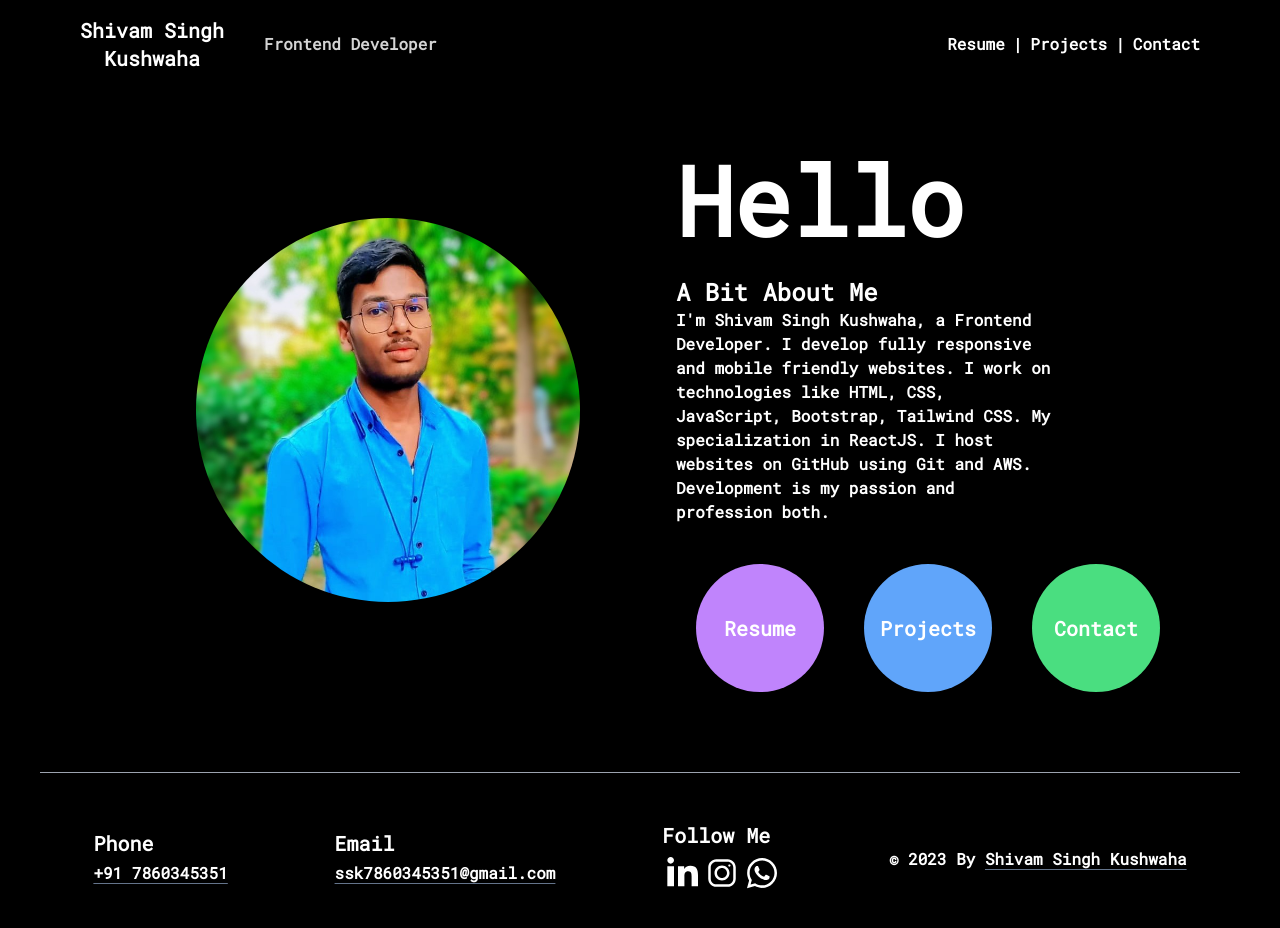
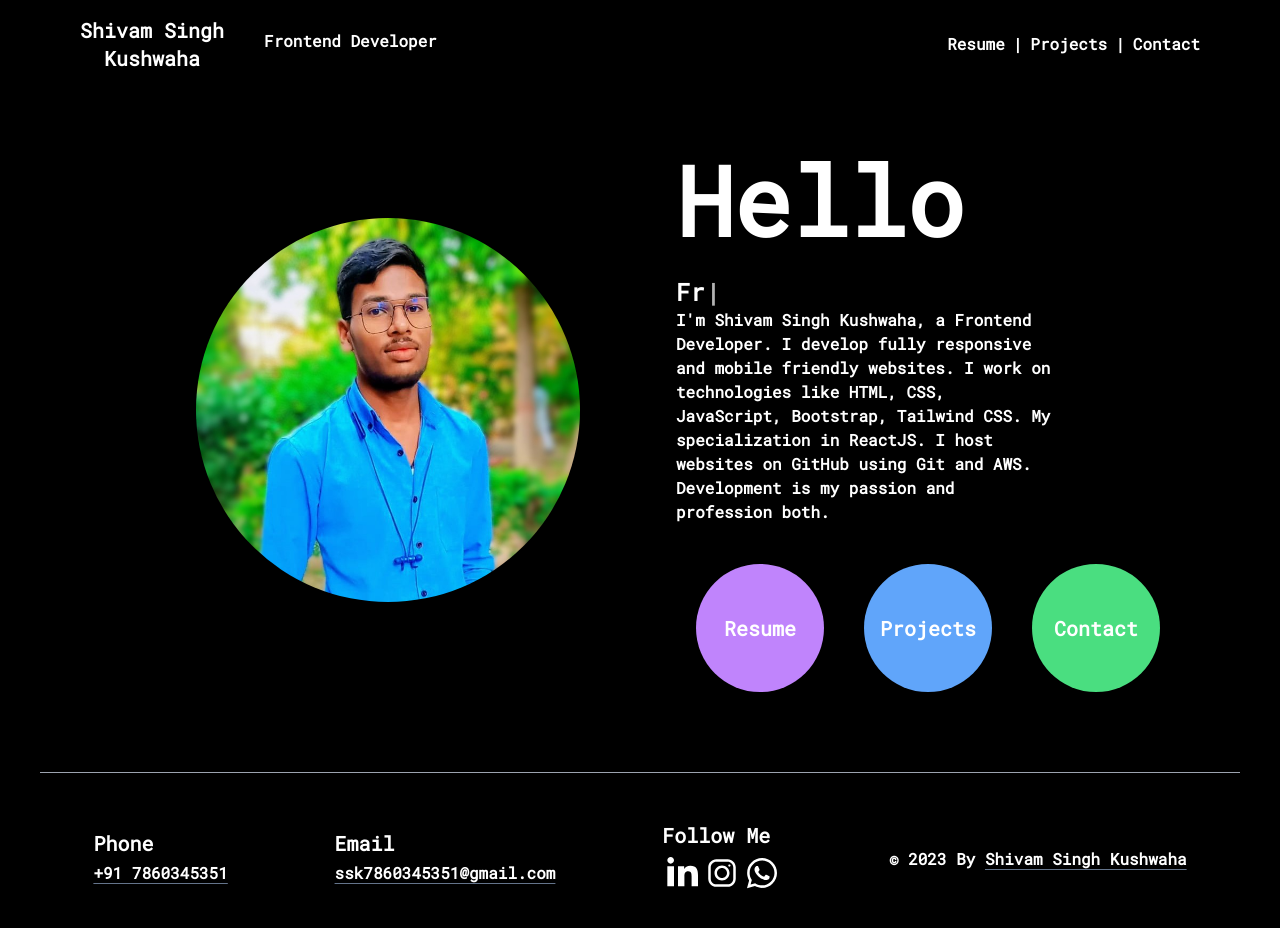
Before and after one commit to shivamsk-creator/shivam-portfolio, a React (Create React App) app: page / in a window 1280 px wide. Shown: the top 928 px of the page. Built offline with nearby package versions, Linux system fonts and the light colour scheme; a web font is replaced by a local one.

Commit message:
added typewriter and animation bounce

```diff
--- a/package.json
+++ b/package.json
@@ -11,6 +11,7 @@
     "react-router-dom": "^6.9.0",
     "react-scripts": "5.0.1",
     "swiper": "^9.1.1",
+    "typewriter-effect": "^2.19.0",
     "web-vitals": "^2.1.4"
   },
   "scripts": {
--- a/src/Homepage.jsx
+++ b/src/Homepage.jsx
@@ -1,6 +1,7 @@
 import React, { useEffect } from "react";
 import { NavLink } from "react-router-dom";
 import profilePic from "./img/profile-pic.jpg";
+import Typewriter from "typewriter-effect";
 
 let Homepage = () => {
   useEffect(() => {
@@ -24,7 +25,15 @@ let Homepage = () => {
           {/* Profile Content */}
           <div className="profile-content px-8 md:px-20 lg:px-0">
             <h1 className="text-8xl  mt-16 mb-7 ">Hello</h1>
-            <h3 className="text-2xl">A Bit About Me</h3>
+            <h3 className="text-2xl">
+              <Typewriter
+                options={{
+                  strings: ["A Bit About Me", "Frontend Developer"],
+                  autoStart: true,
+                  loop: true,
+                }}
+              />
+            </h3>
             <p className="max-w-sm">
               I'm Shivam Singh Kushwaha, a Frontend Developer. I develop fully
               responsive and mobile friendly websites. I work on technologies
--- a/src/Navbar.jsx
+++ b/src/Navbar.jsx
@@ -18,7 +18,7 @@ let Navbar = () => {
               <NavLink to="/">Kushwaha</NavLink>
             </div>
           </div>
-          <div className="role font-semibold mx-10 animate-pulse">
+          <div className="role font-semibold mx-10 animate-bounce">
             Frontend Developer
           </div>
         </div>
```
Also changed, not shown: 2 other files (tests, documents, lock files or other folders).
